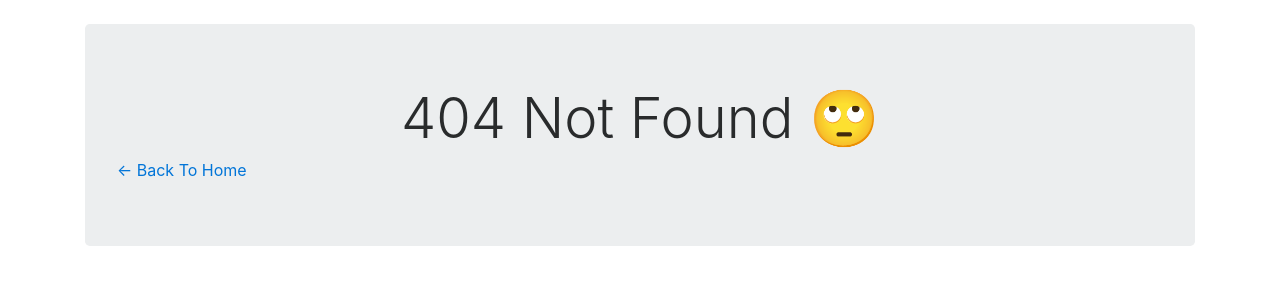
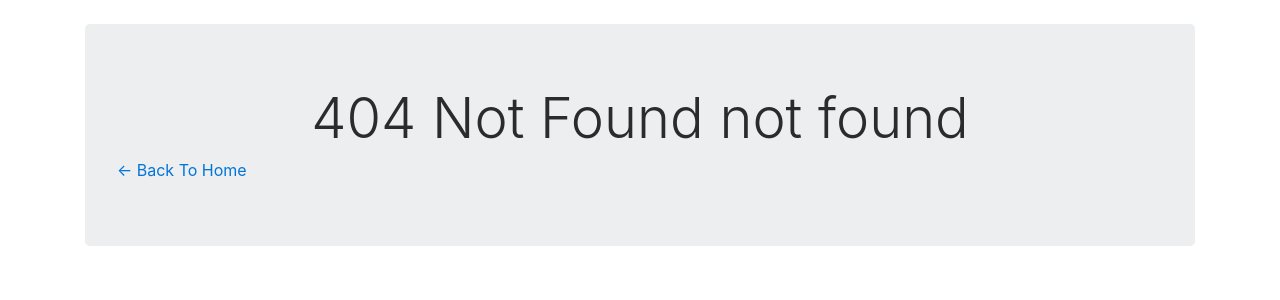
Before and after one commit to becoskie/portfolio, a Node server app: template views/404.handlebars in a window 1280 px wide. Shown: the top 300 px of the page. Run offline with Node 20, Linux system fonts and the light colour scheme; the template is opened without the code that fills it, so the values that code supplies are empty; some libraries are stand-ins or nearby versions.

Commit message:
removed flaviocon

```diff
--- a/views/404.handlebars
+++ b/views/404.handlebars
@@ -1,7 +1,7 @@
 <div class="container">
   <div class="jumbotron mt-4">
     <h1 class="display-4 text-center">404 Not Found
-      <span role="img" aria-label="Face with rolling eyes">🙄</span>
+      <span role="img" aria-label="Face with rolling eyes">not found</span>
     </h1>
     <a href="/">← Back To Home</a>
   </div>
```
